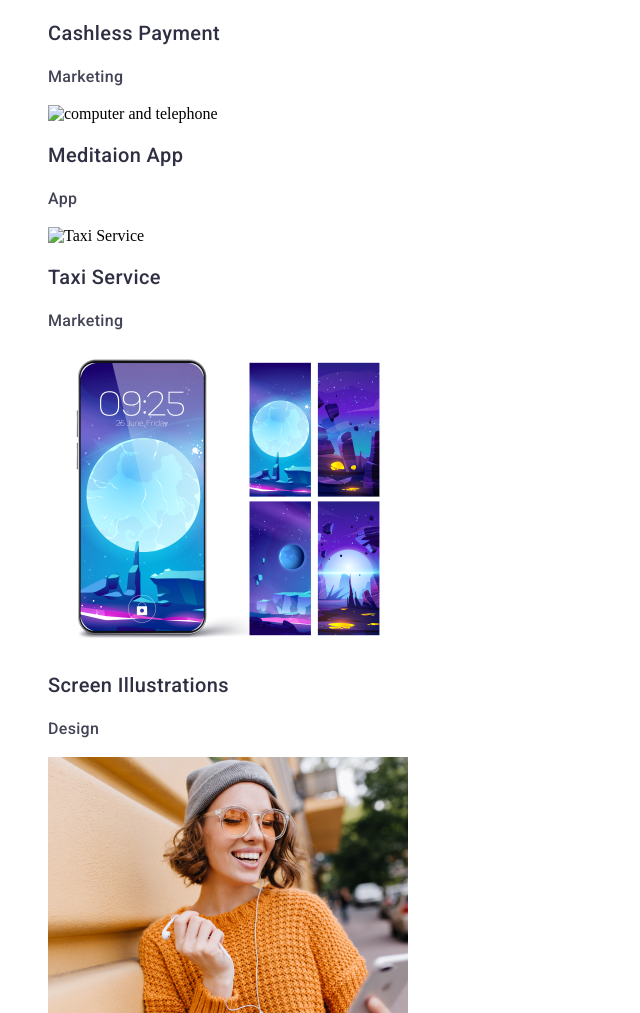
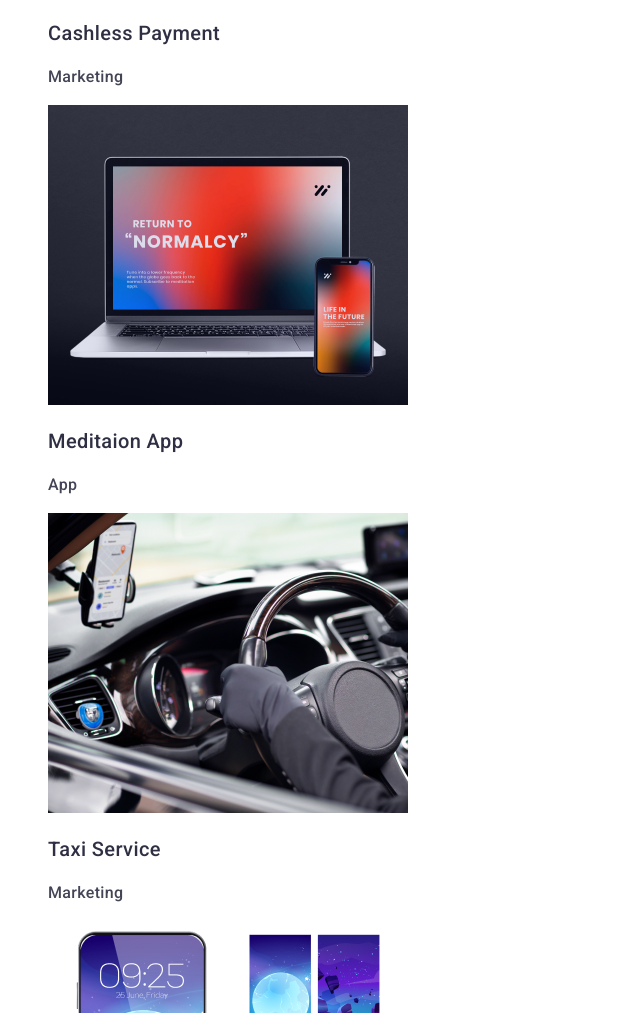
Before and after one commit to InfernoGreen/goit-markup-hw-01, a plain HTML site: page portfolio.html in a window 1280 px wide. Shown: the part 1067-2080 px from the top of the page, without its empty margins (0-640 px from the left). Drawn offline with Linux system fonts and the light colour scheme; the site is published under a folder, as on GitHub Pages, so addresses that start at the root find nothing; a web font is replaced by a local one.

Commit message:
Update portfolio.html

```diff
--- a/portfolio.html
+++ b/portfolio.html
@@ -67,12 +67,12 @@
             <p>Marketing</p>
           </li>
           <li>
-            <img src="/images/port_img/compnphon.jpg" alt="computer and telephone"/>
+            <img src="./images/port_img/compnphon.jpg" alt="computer and telephone"/>
             <h3>Meditaion App</h3>
             <p>App</p>
           </li>
           <li>
-            <img src="/images/port_img/auto.jpg" alt="Taxi Service" />
+            <img src="./images/port_img/auto.jpg" alt="Taxi Service" />
             <h3>Taxi Service</h3>
             <p>Marketing</p>
           </li>
```
